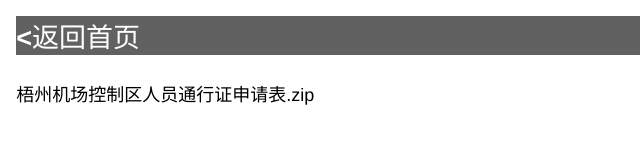
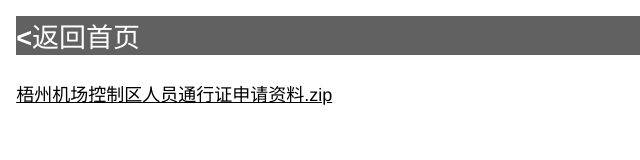
Before and after one commit to Root8Admin/Root8Admin.github.io, a plain HTML site: page 附件下载.html in a window 1280 px wide. Shown: the full height of the page, 0-640 px from the left. Drawn offline with Linux system fonts and the light colour scheme.

Commit message:
28
a underline

```diff
--- a/附件下载.html
+++ b/附件下载.html
@@ -45,7 +45,7 @@
           <a href="index.html" style="color: white; font-size: 1.5em;"><b><</b>返回首页</a>
         </div>
         <div class="document">
-          <a href="1.zip" download="1.zip" style="position: absolute; top: 80px;">梧州机场控制区人员通行证申请表.zip</a>
+          <a href="1.zip" download="1.zip" style="position: absolute; top: 80px; text-decoration: underline;">梧州机场控制区人员通行证申请资料.zip</a>
         </div>
       </div>
     </div>
```
